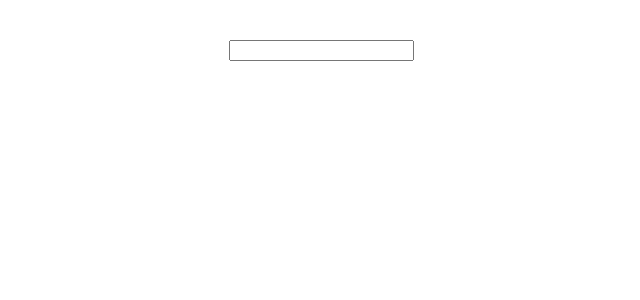
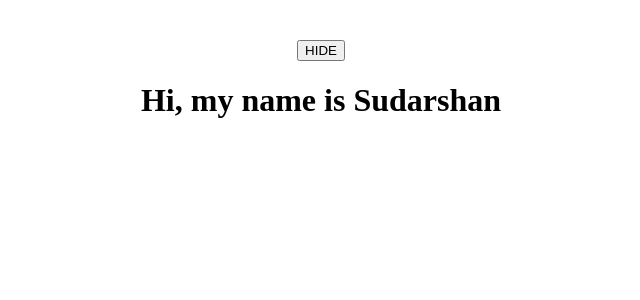
Before and after one commit to SudarshanShah/react-revision, a React (Vite) app: page / in a window 1280 px wide. Shown: the top 300 px of the page, without its empty margins (319-959 px from the left). Built offline with nearby package versions, Linux system fonts and the light colour scheme.

Commit message:
useState with conditional rendering

```diff
--- a/src/App.jsx
+++ b/src/App.jsx
@@ -3,16 +3,12 @@ import {useState} from "react";
 
 function App() {
 
-  const [myValue, setValue] = useState("");
-
-  const handleInputChange = (event) => {
-    setValue(event.target.value);
-  }
+  const [showText, setShowText] = useState(true);
 
   return (
     <div>
-      <input type="text" onChange={handleInputChange}/>
-      {myValue}
+      <button onClick={() => {setShowText(!showText)}}>{!showText ? "SHOW" : "HIDE"}</button>
+      {showText && <h1>Hi, my name is Sudarshan</h1>}
     </div>
   );
 }
```
